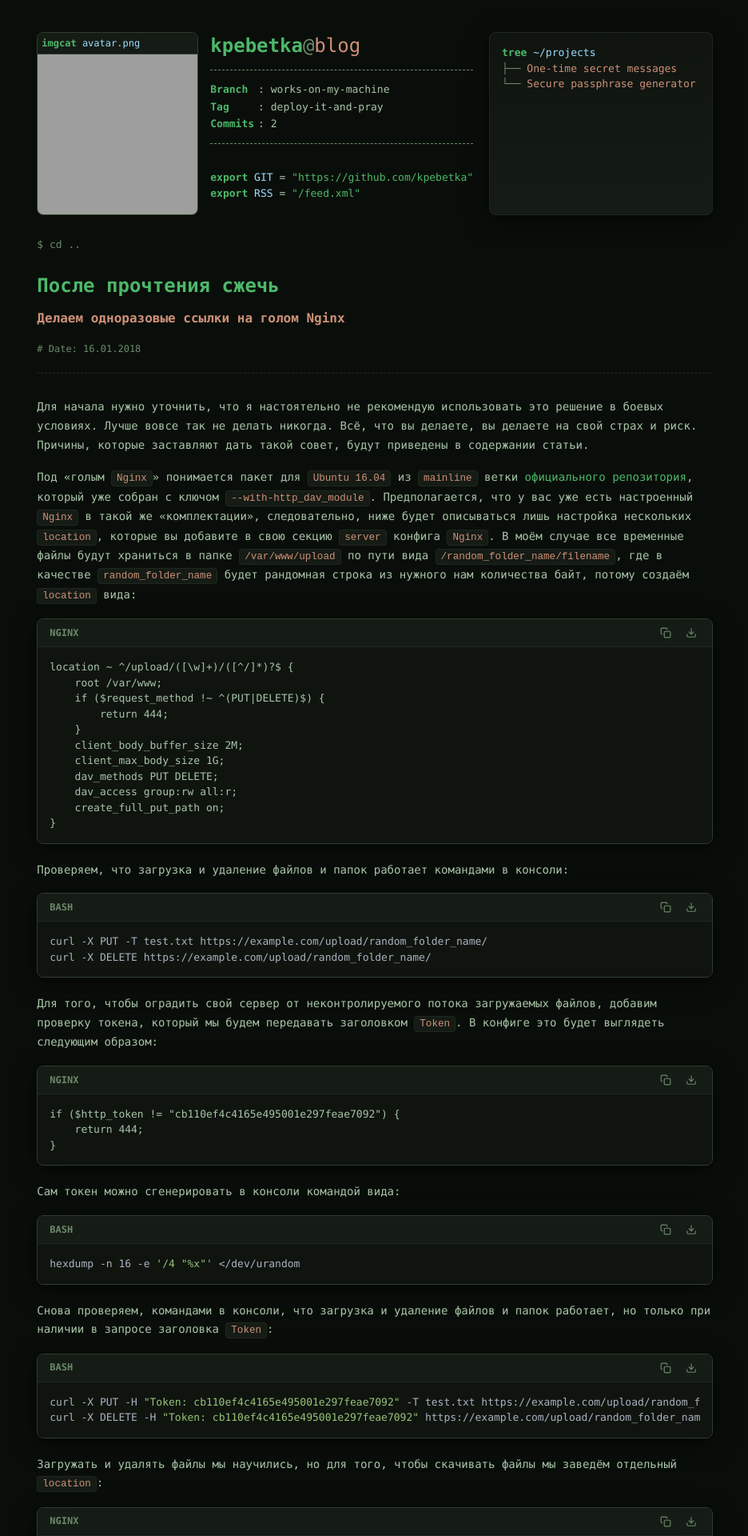
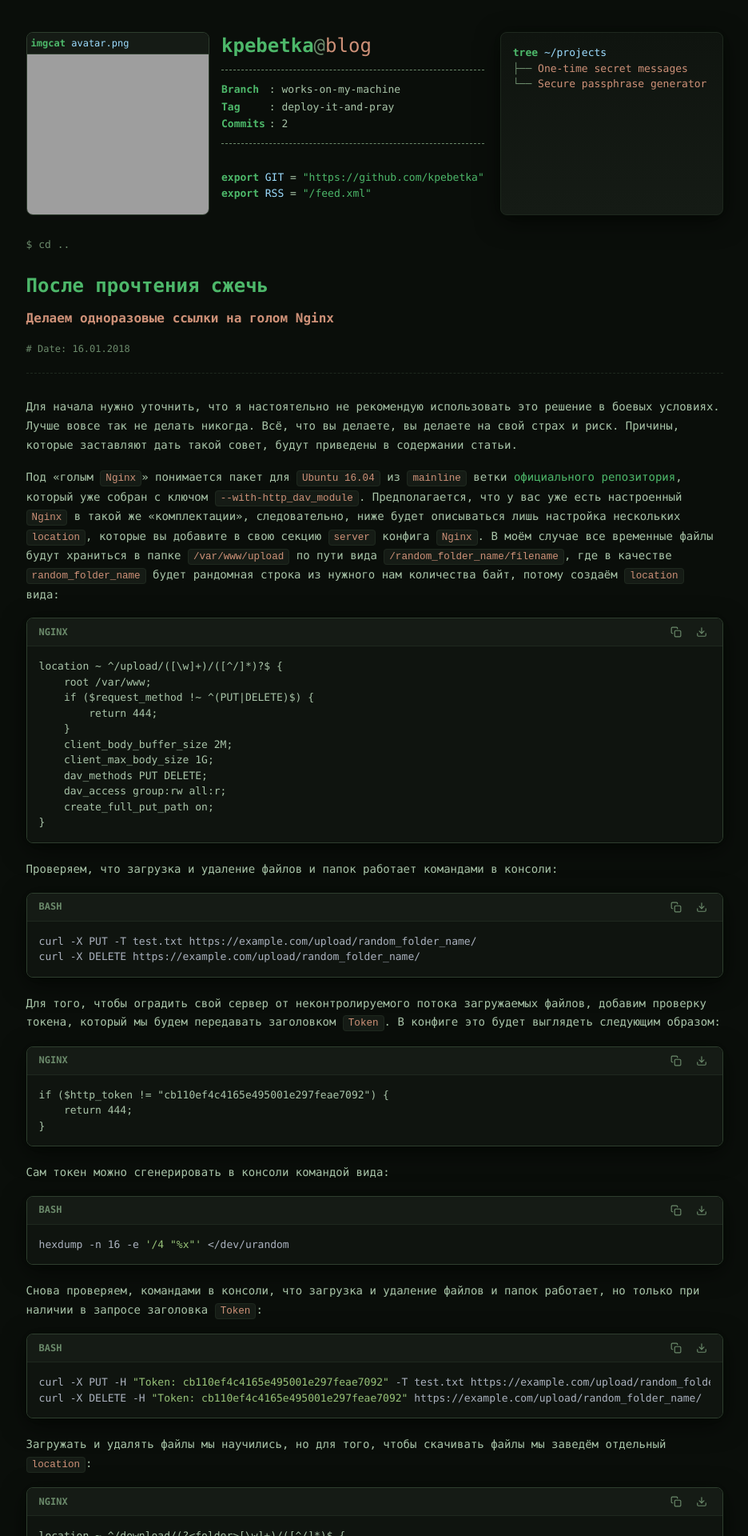
Before and after one commit to KPEBETKA/kpebetka.github.io, a Jekyll site: the page built from _posts/2018-01-16-post.md, in a window 1280 px wide. Shown: the top 1920 px of the page at 80% size, without its empty margins (171-1107 px from the left). Built offline with Jekyll 4.4.1, drawn with Linux system fonts in a browser that asks for light colours; nearby versions of some CDN libraries; some of the changed text lies outside the part shown; grey boxes are pictures that could not be loaded.

Commit message:
Update style.css

```diff
--- a/assets/css/style.css
+++ b/assets/css/style.css
@@ -422,15 +422,16 @@ a:hover {
     }
 
     .neofetch-container .avatar-container {
+        width: auto;
         height: 100%;
-        width: max-content;
-        display: grid;
-        grid-template-rows: auto 1fr;
+        display: flex;
+        flex-direction: column;
     }
 
     .neofetch-container .avatar-container img {
-        height: 100%;
+        flex: 1;
         width: auto;
+        min-height: 100%;
         aspect-ratio: 1;
         object-fit: cover;
     }
```
